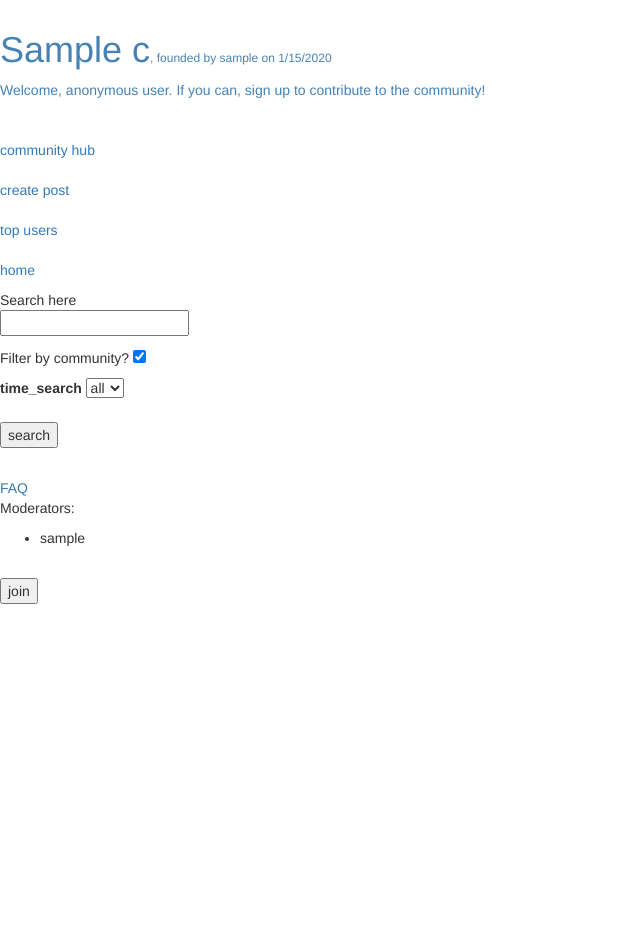
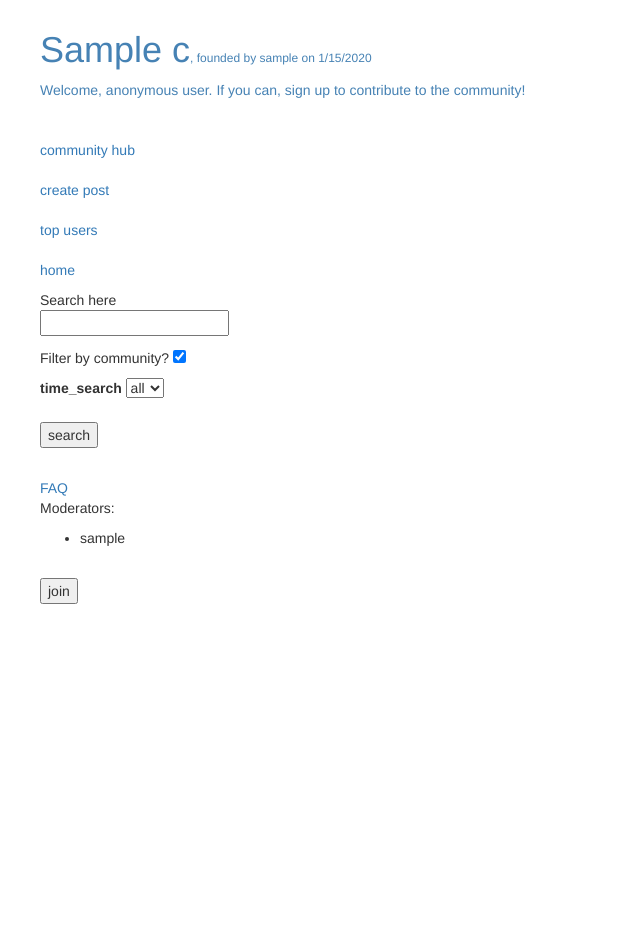
Before and after one commit to bendominguez011/community-project, a Flask app: template templates/community.html in a window 1280 px wide. Shown: the whole page, without its empty margins (0-640 px from the left). Run offline with Flask 2, Linux system fonts and the light colour scheme; tables that the repository leaves empty hold one stand-in row (values such as "Sample post"); the template is opened without the code that fills it: values that come from a table or form of the project are taken from there, most other values are stand-ins (such as "Sample title", 1, 10 or a date in 2020); some libraries are stand-ins or nearby versions.

Commit message:
updated templating again

```diff
--- a/static/community.css
+++ b/static/community.css
@@ -19,7 +19,7 @@ header {
 
 #left {
     position: relative;
-    right: 0px;
+    left: 40px;
     top: 40px;
     width: 20%;
     height: 100%;
@@ -32,7 +32,3 @@ header {
     width: 60%;
     height: 100%;
 }
-
-span {
-
-}
--- a/templates/community.html
+++ b/templates/community.html
@@ -10,7 +10,7 @@
 </head>
 <body>
 <header>
-<div id="banner">
+<div id="banner" style="position: relative; left: 40px;">
     <h1>{{ c.name }}<span style="font-size: 12px">, founded by {{ c.founder.username }} on {{c.time_founded.month}}/{{c.time_founded.day}}/{{c.time_founded.year}}</span></h1>
 	{% if session.user %}
     <p> Welcome, {{session.user}}!, your last visit was on 0/0/0</p>{% if session.FOUNDER_MODE %}<p style="color: red">FOUNDER MODE</p>{% endif %}
@@ -23,7 +23,7 @@
 <div>
   <div id='left'>
 	<div id='nav'>
-	  <ul>
+	  <ul style="list-style-type: none">
 	      <li><a href="/community/{{community}}">community hub</a></li><br>
         <li><a href="/community/{{community}}/new">create post</a></li><br>
         <li> <a href="/community/{{community}}/top_users"> top users</a></li><br>
```
